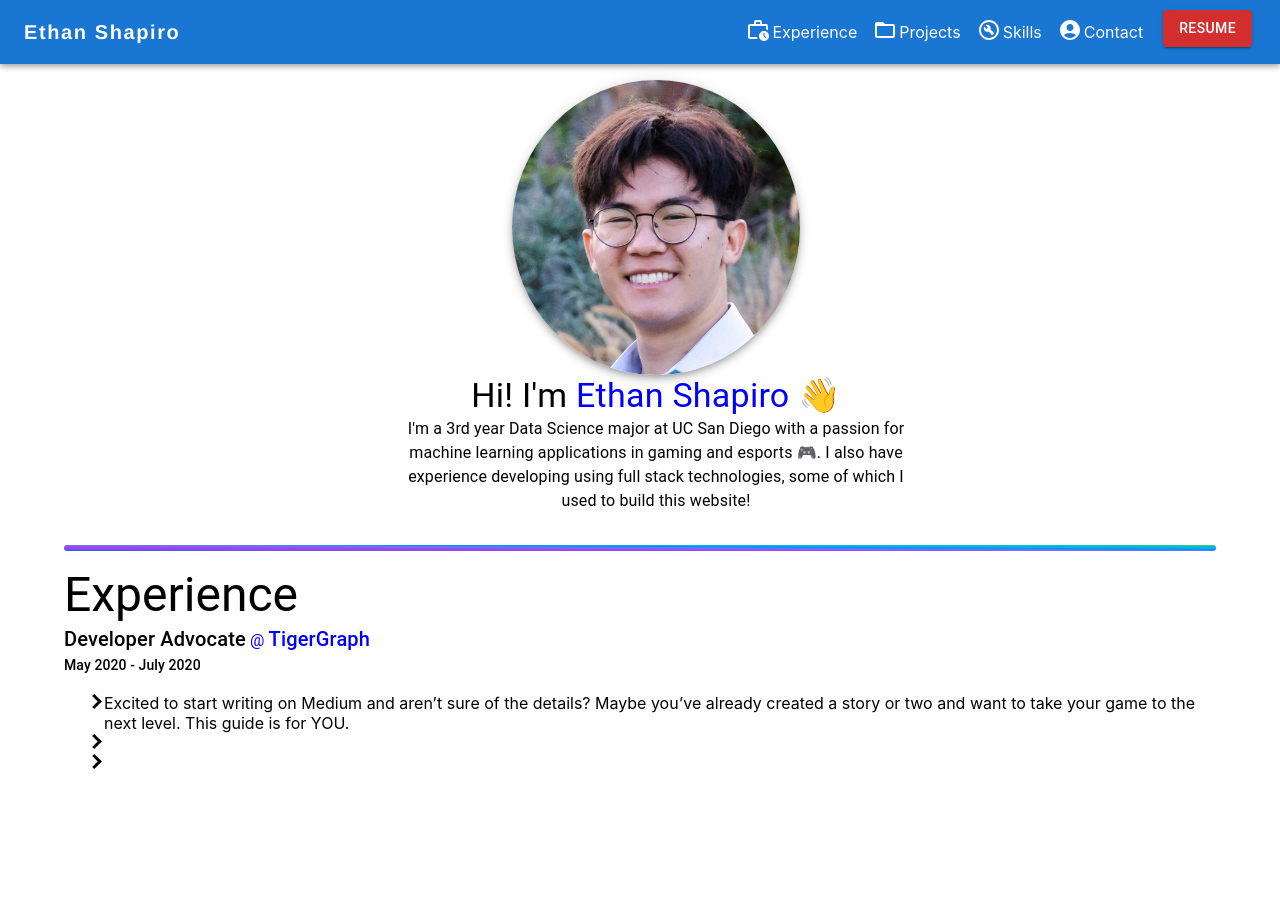
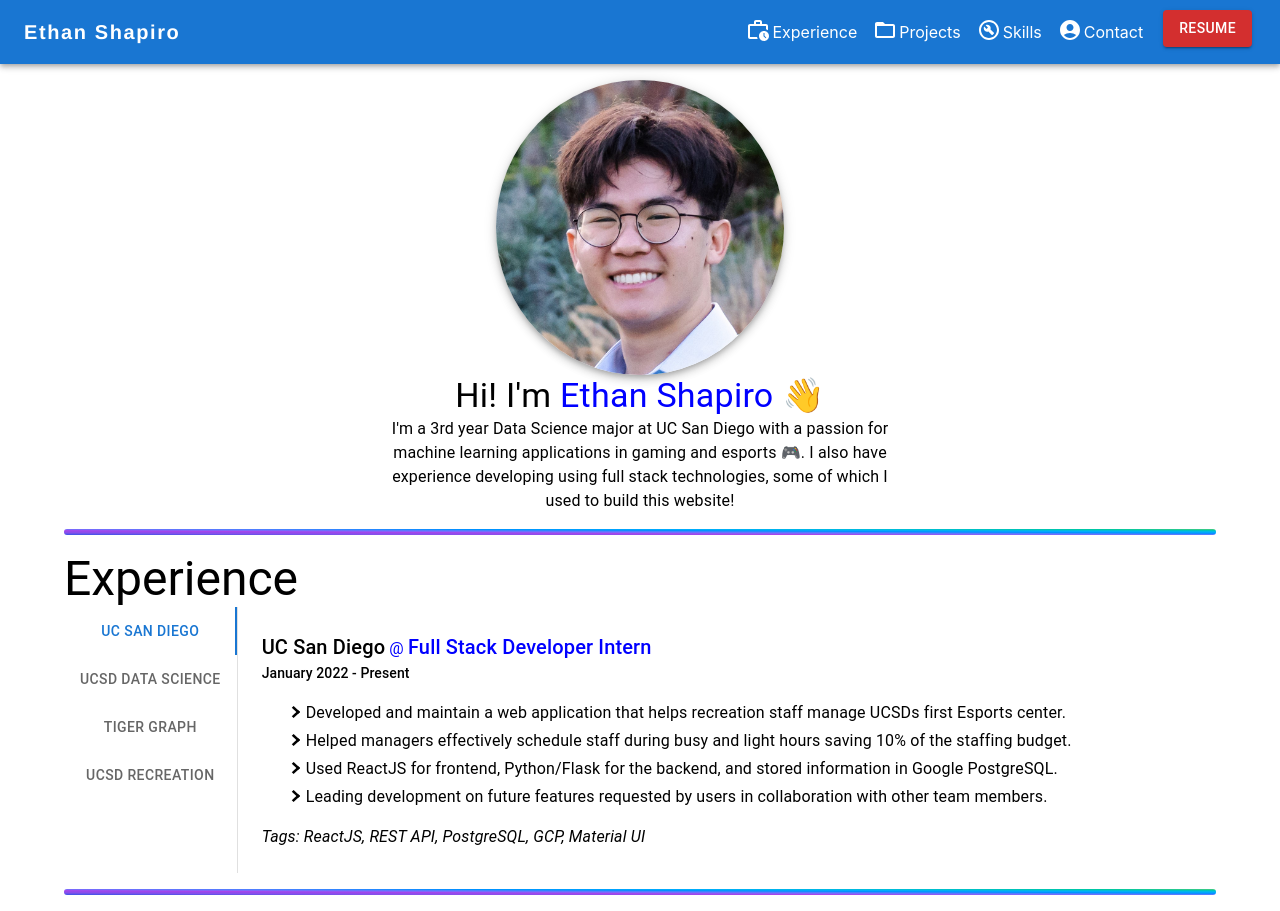
Before and after one commit to Ethan-Shapiro/Website_v1, a React (Create React App) app: page / in a window 1280 px wide. Before the commit the page ends 800 px from the top, so only its background shows below. Built offline with nearby package versions, Linux system fonts and the light colour scheme.

Commit message:
finshed experience section

```diff
--- a/src/components/body/about/About.js
+++ b/src/components/body/about/About.js
@@ -12,7 +12,7 @@
       container
       direction={"column"}
       className={"about"}
-      sx={{ m: 2 }}
+      sx={{ m: 0, mt: 2 }}
     >
       <Grid item container justifyContent="center">
         <Paper
--- a/src/components/body/experience/Experience.js
+++ b/src/components/body/experience/Experience.js
@@ -1,13 +1,78 @@
 import React from "react";
-import { Grid, Typography } from "@mui/material";
+import { Grid, Typography, Box } from "@mui/material";
+import Tabs from "@mui/material/Tabs";
+import Tab from "@mui/material/Tab";
 import JobCard from "./JobCard/JobCard";
 import { JobData } from "../../data/JobData";
+import PropTypes from "prop-types";
+
+function TabPanel(props) {
+  const { children, value, index, ...other } = props;
+
+  return (
+    <div
+      role="tabpanel"
+      hidden={value !== index}
+      id={`vertical-tabpanel-${index}`}
+      aria-labelledby={`vertical-tab-${index}`}
+      {...other}
+    >
+      {value === index && <Box sx={{ p: 3 }}>{children}</Box>}
+    </div>
+  );
+}
+
+TabPanel.propTypes = {
+  children: PropTypes.node,
+  index: PropTypes.number.isRequired,
+  value: PropTypes.number.isRequired,
+};
+
+function a11yProps(index) {
+  return {
+    id: `vertical-tab-${index}`,
+    "aria-controls": `vertical-tabpanel-${index}`,
+  };
+}
+
+const jobs = JobData;
 
 const Experience = () => {
+  const [currTab, setCurrTab] = React.useState(0);
+
+  const handleChange = (event, newTabVal) => {
+    setCurrTab(newTabVal);
+  };
+
   return (
     <div style={{ textAlign: "start" }}>
       <Typography variant="h3">{"Experience"}</Typography>
-      <JobCard></JobCard>
+      <Box
+        sx={{
+          flexGrow: 1,
+          bgcolor: "background.paper",
+          display: "flex",
+          height: "100%",
+        }}
+      >
+        <Tabs
+          orientation="vertical"
+          variant="scrollable"
+          value={currTab}
+          onChange={handleChange}
+          aria-label="Vertical tabs example"
+          sx={{ borderRight: 1, borderColor: "divider", minWidth: 130 }}
+        >
+          {jobs.map((job, index) => (
+            <Tab label={job["company"]} {...a11yProps(index)} />
+          ))}
+        </Tabs>
+        {jobs.map((job, index) => (
+          <TabPanel value={currTab} index={index}>
+            <JobCard key={job["id"]} {...job}></JobCard>
+          </TabPanel>
+        ))}
+      </Box>
     </div>
   );
 };
--- a/src/components/body/experience/JobCard/JobCard.js
+++ b/src/components/body/experience/JobCard/JobCard.js
@@ -3,18 +3,18 @@
 import CustomLink from "../../../common/CustomLink/CustomLink";
 import "./jobcard.css";
 
-const JobCard = () => {
+const JobCard = ({ company, title, startDate, endDate, bullets, tags }) => {
   return (
     <Grid container direction="column">
       <Grid item>
         <Typography display="inline" variant="h6">
-          {"Developer Advocate"}
+          {company}
           <Typography display="inline" color="blue">
             {" @ "}
           </Typography>
           <CustomLink
             link="Link"
-            text="TigerGraph"
+            text={title}
             color="blue"
             underlineColor="blue"
             display="inline"
@@ -23,20 +23,27 @@
       </Grid>
       <Grid item>
         <Typography variant="subtitle2">
-          {"May 2020"} {" - "} {"July 2020"}
+          {startDate} {" - "} {endDate}
         </Typography>
       </Grid>
       <Grid item>
         <ul>
-          <li>
-            Excited to start writing on Medium and aren’t sure of the details?
-            Maybe you’ve already created a story or two and want to take your
-            game to the next level. This guide is for YOU.
-          </li>
-          <li></li>
-          <li></li>
+          {bullets.map((text) => (
+            <li>
+              <Typography variant="body1" sx={{ m: 0.5 }}>
+                {text}
+              </Typography>
+            </li>
+          ))}
         </ul>
       </Grid>
+      {tags != null && (
+        <Grid item>
+          <Typography varient="subtitle2" sx={{ fontStyle: "italic" }}>
+            {"Tags: " + tags.join(", ")}
+          </Typography>
+        </Grid>
+      )}
     </Grid>
   );
 };
--- a/src/components/data/JobData.js
+++ b/src/components/data/JobData.js
@@ -1,22 +1,55 @@
 export const JobData = [
   {
     id: 1,
-    title: "Grégory Jaccottet - Redesign",
-    about: "En Cours",
-    tags: ["ReactJS", "TypeScript", "Ghost CMS", "Html/Css"],
-    url: "https://www.gregoryjaccottet.com",
-    image:
-      "https://github.com/ThantZinPhyo-OP/lisandromartinez/raw/main/previews.png",
+    company: "UC San Diego",
+    title: "Full Stack Developer Intern",
+    startDate: "January 2022",
+    endDate: "Present",
+    bullets: [
+      "Developed and maintain a web application that helps recreation staff manage UCSDs first Esports center.",
+      "Helped managers effectively schedule staff during busy and light hours saving 10% of the staffing budget.",
+      "Used ReactJS for frontend, Python/Flask for the backend, and stored information in Google PostgreSQL.",
+      "Leading development on future features requested by users in collaboration with other team members.",
+    ],
+    tags: ["ReactJS", "REST API", "PostgreSQL", "GCP", "Material UI"],
   },
   {
-    id: 1,
-    title: "Reponsive Portfolio",
-    about:
-      "This is a ramdom project I am using to React.JS,Javascript, HTML/CSS.This is portfolio website and I hope you are enjoying this portfolio.Make sure you like and comment if you have any doubt",
-    tags: ["ReactJS", "Javascript", "Firebase", "Portfolio"],
-    demo: "https://github.com/ThantZinPhyo-OP/Portfolio-Website",
-    github: "https://github.com/ThantZinPhyo-OP/Portfolio-Website",
-    image:
-      "https://github.com/ThantZinPhyo-OP/Portfolio-Website/raw/main/home.png",
+    id: 2,
+    company: "UCSD Data Science",
+    title: "Data Science Tutor",
+    startDate: "January 2022",
+    endDate: "Present",
+    bullets: [
+      "Refactored grading scripts and automated grading for multiple different classes for use in future quarters.",
+      "Providing office hours to help general students and scheduling one-on-one's with students needing extra help.",
+      "Created and graded assignments in order to ensure they are fair, well structured, and test concepts thoroughly",
+    ],
+    tags: ["Python", "Pandas", "Automation"],
+  },
+  {
+    id: 3,
+    company: "Tiger Graph",
+    title: "Developer Advocate Intern",
+    startDate: "June 2022",
+    endDate: "August 2022",
+    bullets: [
+      "Presented analysis to AirBnB client and increased customer interest in TigerGraph by 1.5x.",
+      "Created a dashboard on AirBnB data that visualized complex relationships found with machine learning models, NLP, and graph databases with a team of 5+.",
+      "Developed the dashboard's Python API backend, NLP Models, and created visualizations to represent the NLP models using Plotly and Matplotlib.",
+      "Assisted in removing blockers during daily stand-ups while working in SCRUM environment.",
+    ],
+    tags: ["Python", "NLP", "Machine Learning", "ReactJS", "SQL"],
+  },
+  {
+    id: 4,
+    company: "UCSD Recreation",
+    title: "Esports Assistant",
+    startDate: "June 2021",
+    endDate: "December 2021",
+    bullets: [
+      "Helped develop and open the first Esports Cafe on UC San Diego’s campus.",
+      "Assisted professional esports teams by working with sponsors to get access top of the line equipment",
+      "Successfully managed and collaborated with various sponsors to orchestrate events with over 200 attendees.",
+    ],
   },
 ];
--- a/src/components/home/Home.js
+++ b/src/components/home/Home.js
@@ -14,6 +14,7 @@
         <About></About>
         <Separator />
         <Experience></Experience>
+        <Separator />
       </div>
     </div>
   );
```
Also changed, not shown: src/components/data/ProjectData.js (added, +55 -0 lines), src/components/body/experience/JobCard/chevron-right-outlined.svg, src/components/body/experience/JobCard/chevron-right.svg, src/components/body/experience/JobCard/jobcard.css (line endings or trailing spaces).
